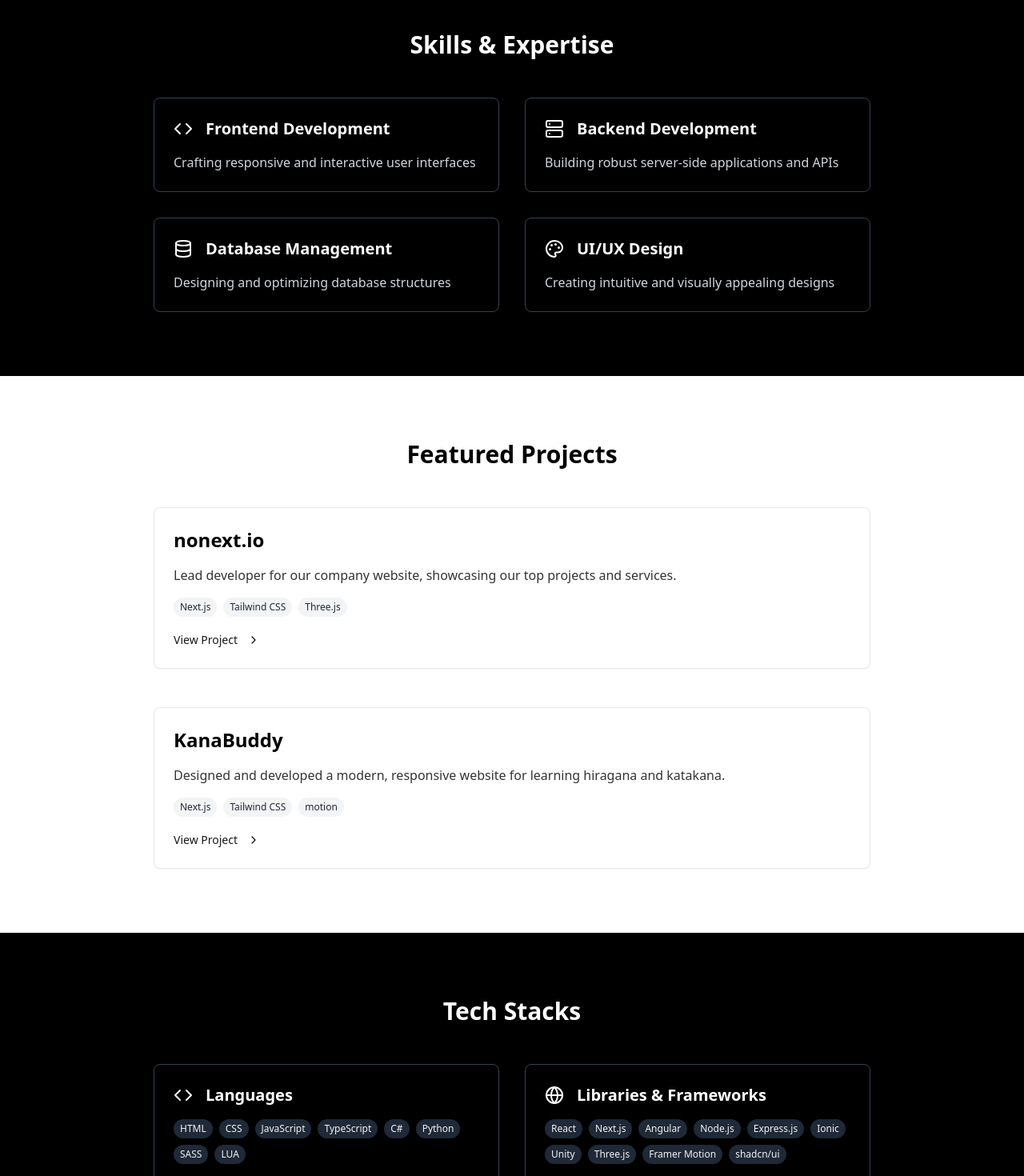
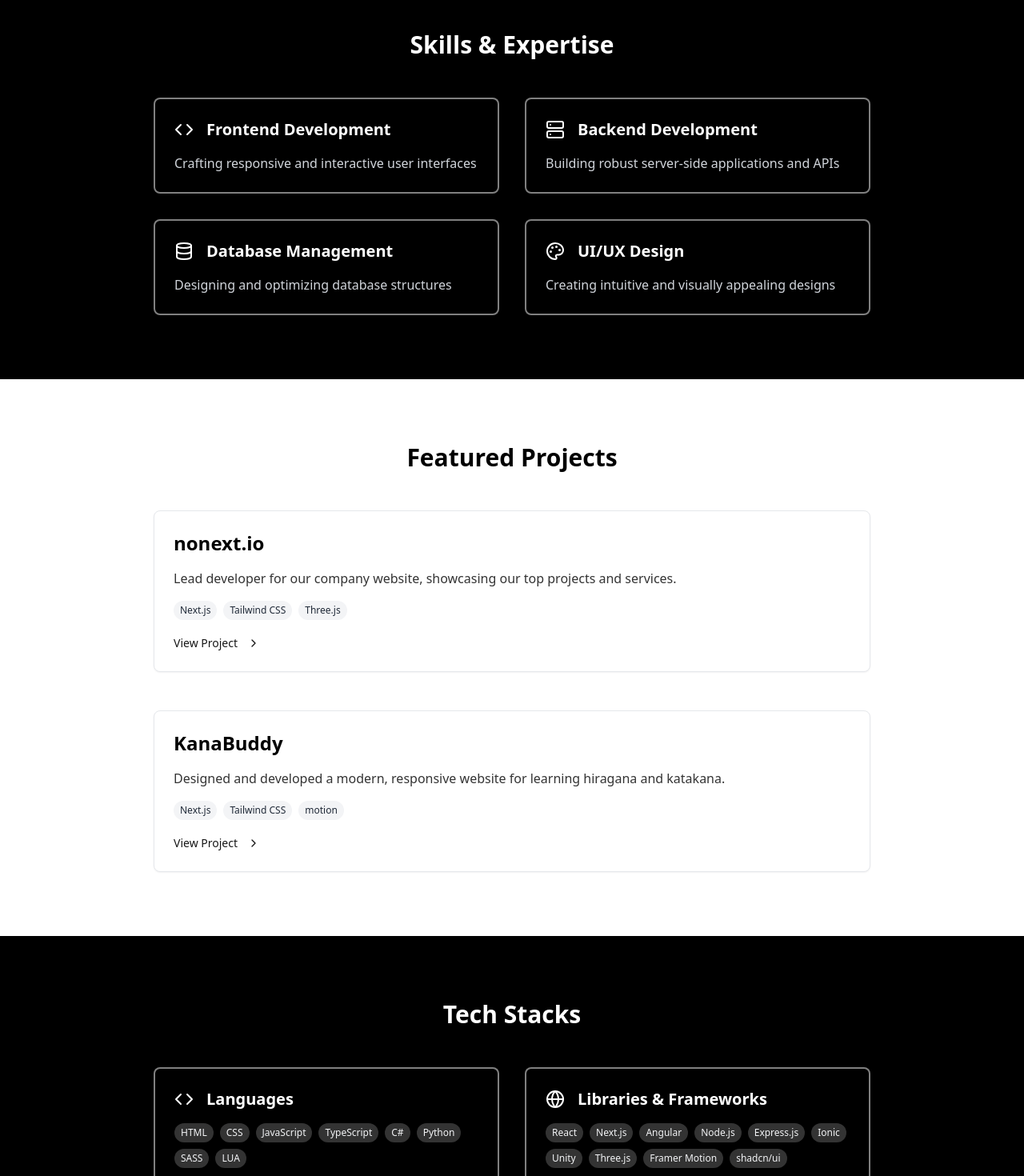
Before and after one commit to MaikeruDev/michael.nonext, a Next.js app: page / in a window 1280 px wide. Shown: the part 1160-2630 px from the top of the page at 80% size. Built offline with nearby package versions, Linux system fonts and the light colour scheme.

Commit message:
🛠️refactor(page) improve card styles and formatting consistency

```diff
--- a/app/page.tsx
+++ b/app/page.tsx
@@ -114,16 +114,16 @@ export default function MichaelPortfolio() {
             <h3 className="text-3xl font-bold mb-8 text-center">About Me</h3>
             <div className="space-y-6">
               <p>
-              Hello! I'm Michi, a passionate web developer with a flair for crafting sleek, functional, and user-friendly digital experiences. With a strong foundation in front-end and back-end development, I specialize in building websites and applications that not only work flawlessly but also look great.
+                Hello! I'm Michi, a passionate web developer with a flair for crafting sleek, functional, and user-friendly digital experiences. With a strong foundation in front-end and back-end development, I specialize in building websites and applications that not only work flawlessly but also look great.
               </p>
               <p>
-              At nonext, I take pride in pushing the limits of what web development can achieve. I blend modern technologies with intuitive design principles to deliver solutions that are as enjoyable to use as they are powerful.
+                At nonext, I take pride in pushing the limits of what web development can achieve. I blend modern technologies with intuitive design principles to deliver solutions that are as enjoyable to use as they are powerful.
               </p>
               <p>
-              I'm always eager to learn and grow. Whether it’s mastering a new framework or experimenting with the latest design trends, I stay on top of the ever-evolving tech landscape to keep my projects cutting-edge.
+                I'm always eager to learn and grow. Whether it’s mastering a new framework or experimenting with the latest design trends, I stay on top of the ever-evolving tech landscape to keep my projects cutting-edge.
               </p>
               <p>
-              When I’m not coding or refining my designs, you’ll find me enjoying my other passions: I’m a big fan of cars, especially oldtimers, and love tinkering with or simply admiring them. I also like to kick back with some video games here and there—whether it's retro classics or the latest releases, gaming keeps me inspired and sharp.
+                When I’m not coding or refining my designs, you’ll find me enjoying my other passions: I’m a big fan of cars, especially oldtimers, and love tinkering with or simply admiring them. I also like to kick back with some video games here and there—whether it's retro classics or the latest releases, gaming keeps me inspired and sharp.
               </p>
             </div>
           </div>
@@ -134,7 +134,7 @@ export default function MichaelPortfolio() {
             <h3 className="text-3xl font-bold mb-12 text-center">Skills & Expertise</h3>
             <div className="grid grid-cols-1 md:grid-cols-2 gap-8">
               {skills.map((skill, index) => (
-                <Card key={index} className="bg-black border-gray-700 text-white">
+                <Card key={index} className="bg-black border-2 border-white/50 text-white hover:bg-white/10 transition-all">
                   <CardContent className="p-6">
                     <div className="flex items-center mb-4">
                       <div className="text-white">{skill.icon}</div>
@@ -181,7 +181,7 @@ export default function MichaelPortfolio() {
             <h3 className="text-3xl font-bold mb-12 text-center">Tech Stacks</h3>
             <div className="grid grid-cols-1 md:grid-cols-2 gap-8">
               {techStacks.map((stack, index) => (
-                <Card key={index} className="bg-black border-gray-700 text-whi">
+                <Card key={index} className="bg-black border-2 border-white/50 text-white hover:bg-white/10 transition-all">
                   <CardContent className="p-6">
                     <div className="flex items-center mb-4">
                       <div className="text-white">{stack.icon}</div>
@@ -189,7 +189,7 @@ export default function MichaelPortfolio() {
                     </div>
                     <div className="flex flex-wrap gap-2">
                       {stack.techs.map((tech, techIndex) => (
-                        <span key={techIndex} className="px-2 py-1 bg-gray-800 text-gray-100 text-xs rounded-full">{tech}</span>
+                        <span key={techIndex} className="px-2 py-1 bg-white/20 text-gray-100 text-xs rounded-full">{tech}</span>
                       ))}
                     </div>
                   </CardContent>
```
